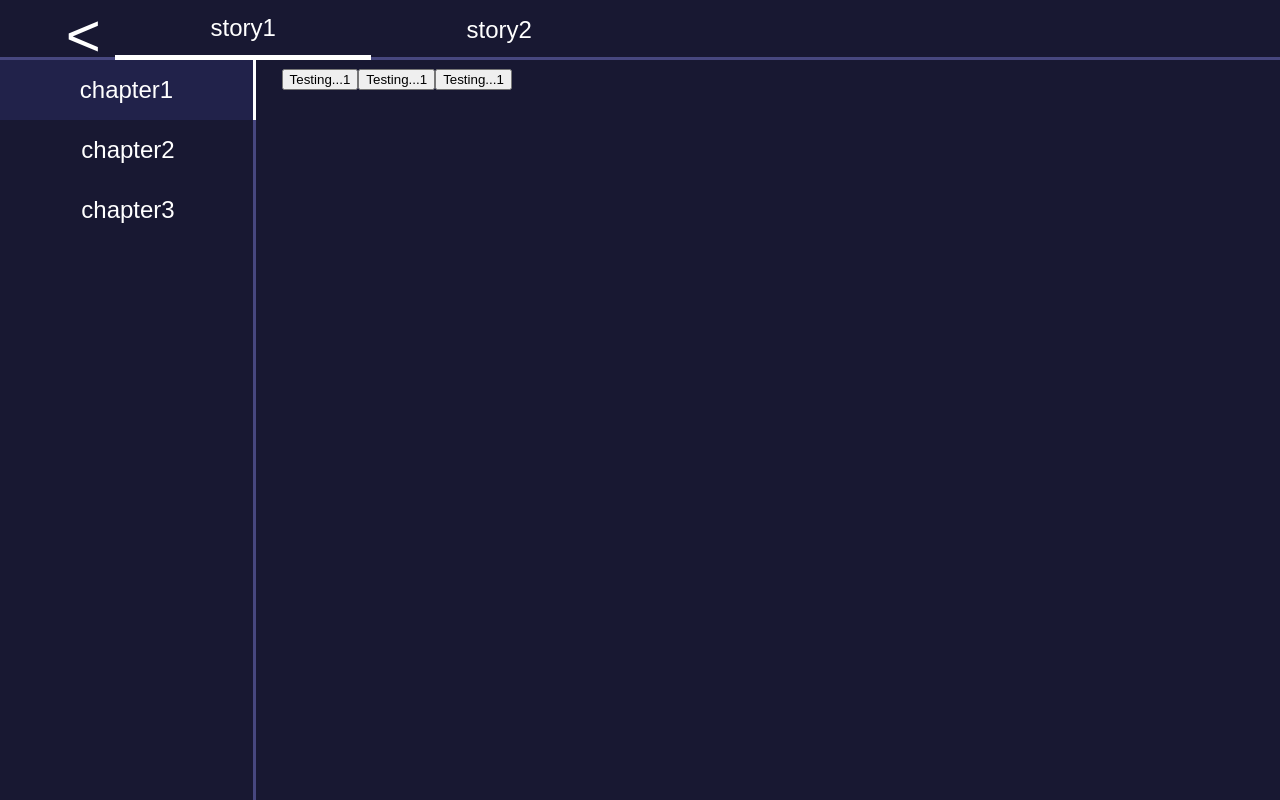
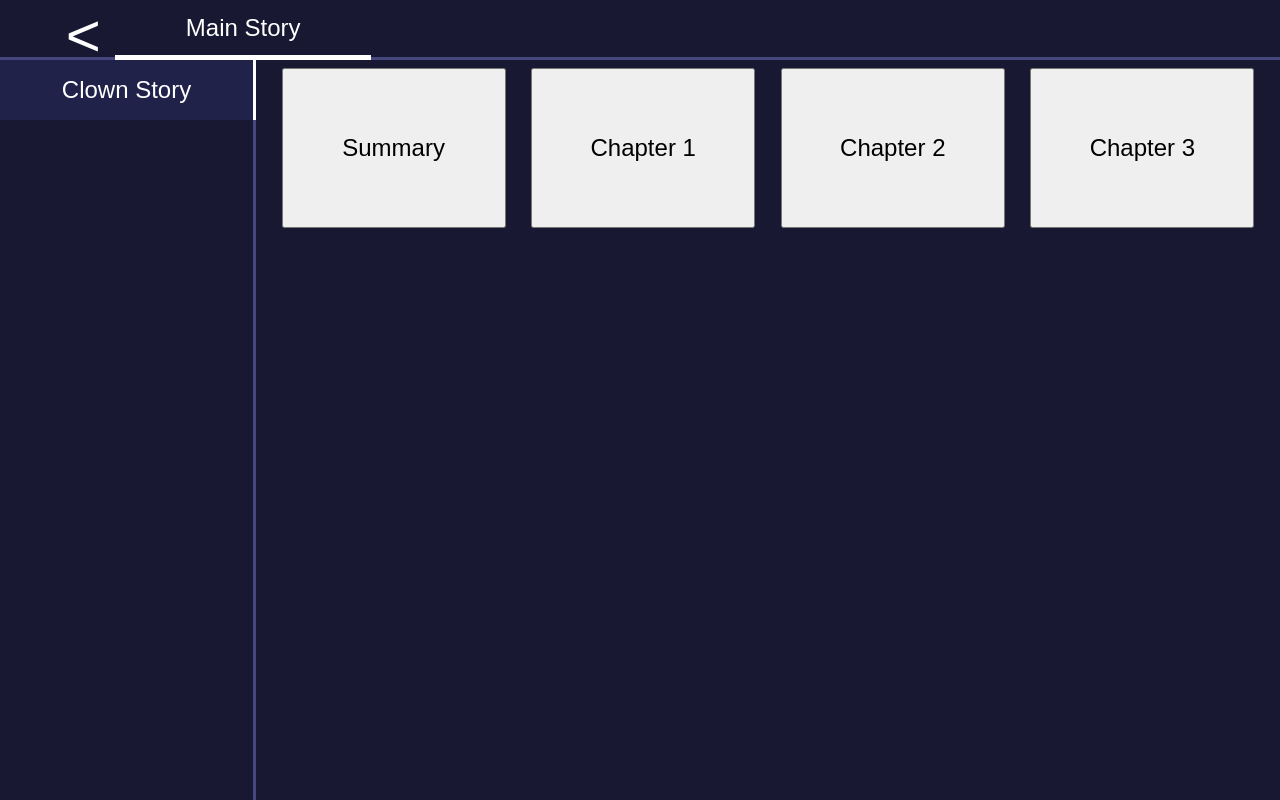
Before and after one commit to Dj5822/ArtheaProject, a React (Create React App) app: page /short-stories in a window 1280 px wide. Built offline with nearby package versions, Linux system fonts and the light colour scheme.

Commit message:
Added ContentSelection

```diff
--- a/src/Components/SubComponents/ContentSelection.js
+++ b/src/Components/SubComponents/ContentSelection.js
@@ -1,17 +1,24 @@
 import React from 'react';
+import './ContentSelection.scss'
 
 class ContentSelection extends React.Component {
   render() {
-    let currentText = "";
+    let selectedStory = {};
+    let buttonsList = [];
     if (this.props.currentSub !== ""){
-      currentText = this.props.data[this.props.currentMain][this.props.currentSub];
+      selectedStory = this.props.data[this.props.currentMain][this.props.currentSub];
+    }
+
+    for (var i=0; i<Object.keys(selectedStory).length; i++) {
+      buttonsList.push(
+        <button class="selectionButton">
+          {Object.keys(selectedStory)[i]}
+        </button>);
     }
 
     return (
       <div id="content">
-        <button>{currentText}</button>
-        <button>{currentText}</button>
-        <button>{currentText}</button>
+        {buttonsList}
       </div>
     );
   }
--- /dev/null
+++ b/src/Components/SubComponents/ContentSelection.scss
@@ -0,0 +1,11 @@
+#content {
+  display: grid;
+  grid-template-columns: 17.5vw 17.5vw 17.5vw 17.5vw;
+  grid-template-rows: 20vh 20vh 20vh 20vh;
+  column-gap: 2vw;
+  row-gap: 1vh;
+}
+
+.selectionButton {
+  font-size: 3vh;
+}
--- a/src/Data/shortStories.json
+++ b/src/Data/shortStories.json
@@ -1,11 +1,10 @@
 {
-  "story1": {
-    "chapter1": "Testing...1",
-    "chapter2": "Testing...2",
-    "chapter3": "Testing...3"
-  },
-
-  "story2": {
-    "chapter1": "Testing...1"
+  "Main Story": {
+    "Clown Story": {
+      "Summary": "This is the summary",
+      "Chapter 1": "This is chapter 1.",
+      "Chapter 2": "This is chapter 2.",
+      "Chapter 3": "This is chapter 3."
+    }
   }
 }
```
Also changed, not shown: 1 other file (tests, documents, lock files or other folders).
